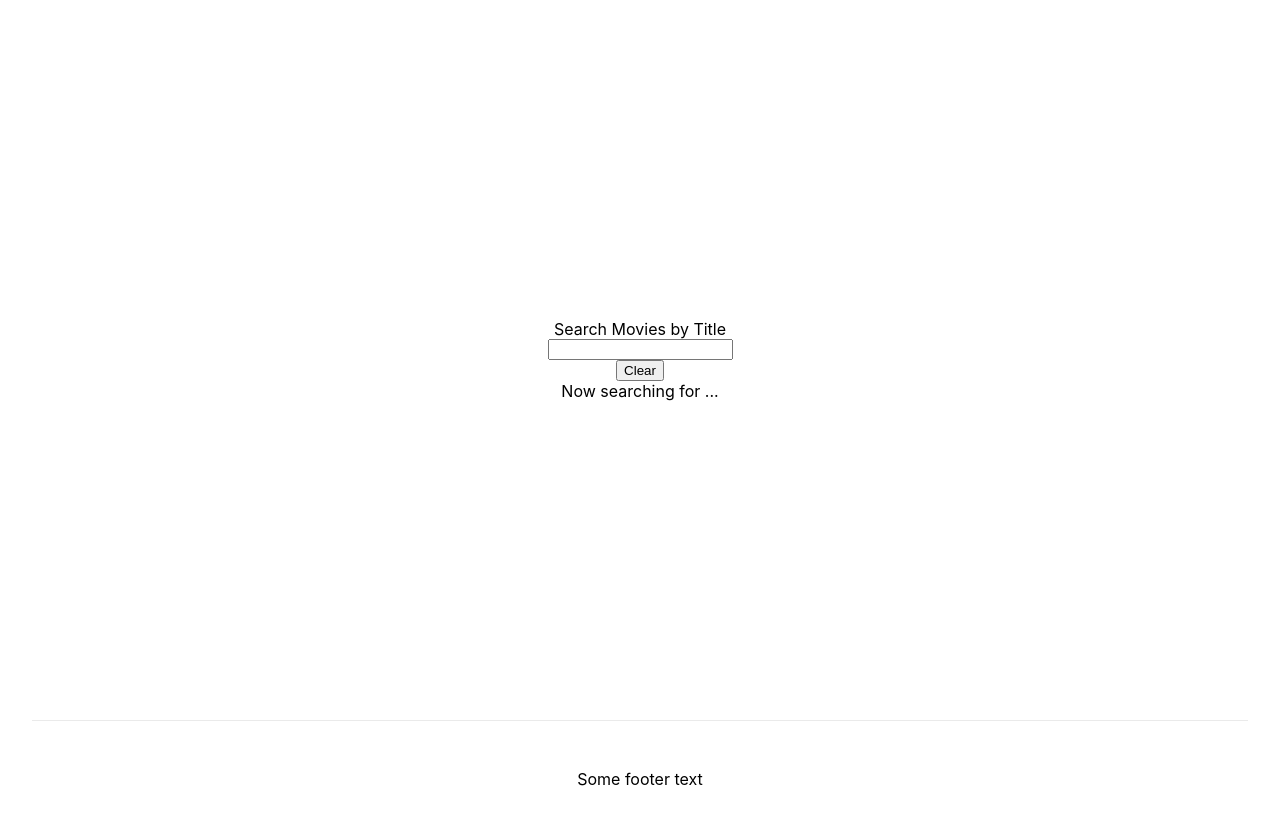
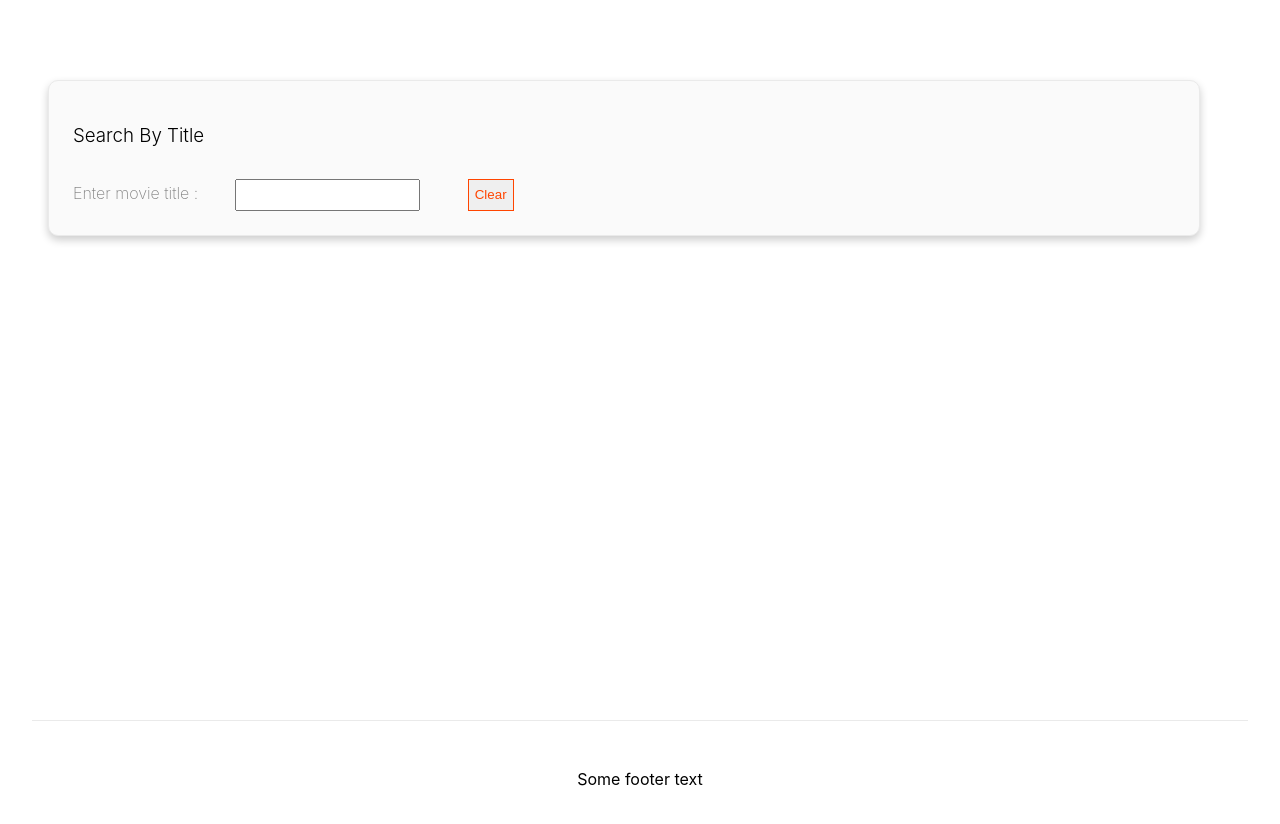
Before and after one commit to avimehenwal/omdb-app, a Next.js app in the folder web-omdb-app/: page / in a window 1280 px wide. Shown: the top 824 px of the page. Built offline with nearby package versions, Linux system fonts and the light colour scheme.

Commit message:
style: :bug: fix css

```diff
--- a/web-omdb-app/next.config.js
+++ b/web-omdb-app/next.config.js
@@ -1,4 +1,7 @@
 /** @type {import('next').NextConfig} */
 module.exports = {
   reactStrictMode: true,
+  images: {
+    domains: ['m.media-amazon.com'],
+  }
 }
--- a/web-omdb-app/omdb-app/GetMoviesByTitle.tsx
+++ b/web-omdb-app/omdb-app/GetMoviesByTitle.tsx
@@ -1,30 +1,68 @@
 import * as React from "react";
 import useSWR from "swr";
-import { fetcherCB } from "./common-network-service";
 import { IMovies, OmdbAPI } from "./omdb-api-service";
+import Image from 'next/image'
+import styles from '../styles/Home.module.css'
 
 type Props = {
   searchText: string | null,
-  // isEnabled?: boolean,
 }
 
 export const GetMoviesByTitle: React.FC<Props> = ({ searchText }) => {
 
-  const { data, error } = useSearchByTitle(searchText)
+  const { data, error, url } = useSearchByTitle(searchText)
 
   return (
-    <>
-      <h1>Movie List</h1>
-      <pre>{JSON.stringify(data, null, 4)}</pre>
+    <div className={styles.card2}>
+      <h3><strong>{data.totalResults && data.totalResults}</strong> Search Results</h3>
+      {data?.Search ? <MoviesList movies={data.Search} /> : <pre>{JSON.stringify(data, null, 4)}</pre>}
       <pre>{JSON.stringify(error, null, 4)}</pre>
-    </>
+    </div>
   )
 }
+
+export const MoviesList: React.FC<{ movies: IMovies[] }> = ({ movies }) => {
+  return (
+    <ul>
+      {
+        movies.map((movie: IMovies) => (
+          <li key={movie.imdbID}>
+            {/* <pre>{JSON.stringify(movie, null, 4)}</pre> */}
+            <div className={styles.flexContainer}>
+              {movie.Poster !== "N/A" && <Image
+                src={movie.Poster}
+                alt={movie.Title}
+                height="200px"
+                width="200px"
+              /> || (<Image
+                src="/default-image.png"
+                alt={movie.Title}
+                height="200px"
+                width="200px"
+              />)
+              }
+              <div className={styles.textContainer}>
+                <h2>{movie.Title}</h2>
+                <div className={styles.subText}>
+                  <span>{movie.Year}</span>
+                  {/* <span>{movie.Type}</span> */}
+                </div>
+              </div>
+            </div>
+          </li>
+        ))
+      }
+    </ul>
+  )
+}
+
+const fetcherCB = (url) => (
+  fetch(url).then((res) => res.json())
+)
 
 export const useSearchByTitle = (searchText: string | null) => {
   const apiRef = React.useRef(new OmdbAPI())
   const url = apiRef.current?.searchMovieByTitleURL(searchText)
   const { data, error } = useSWR(url, fetcherCB)
-
-  return { data, error }
+  return { data, error, url }
 }
--- a/web-omdb-app/omdb-app/app-config.ts
+++ b/web-omdb-app/omdb-app/app-config.ts
@@ -10,5 +10,6 @@ export const config = {
   },
   footer: {
     text: "Some footer text"
-  }
+  },
+  default_poster: "/default-image.png"
 }
--- a/web-omdb-app/pages/index.tsx
+++ b/web-omdb-app/pages/index.tsx
@@ -1,6 +1,5 @@
 import type { NextPage } from 'next'
 import Head from 'next/head'
-import Image from 'next/image'
 import styles from '../styles/Home.module.css'
 import { config } from '../omdb-app/app-config'
 import { GetMoviesByTitle } from '../omdb-app/GetMoviesByTitle'
@@ -8,7 +7,6 @@ import React from 'react'
 
 const Home: NextPage = () => {
   const [searchText, setSearchText] = React.useState<string | null>(null);
-  const inputRef = React.useRef<HTMLInputElement>(null)
 
   const handleSearchTerm = (event: React.ChangeEvent<HTMLInputElement>) => {
     setSearchText(event.target.value)
@@ -17,8 +15,6 @@ const Home: NextPage = () => {
   const handleReset = () => {
     setSearchText(null)
   }
-
-  console.log(searchText)
 
   return (
     <div className={styles.container}>
@@ -29,7 +25,9 @@ const Home: NextPage = () => {
       </Head>
 
       <main className={styles.main}>
-        <label>Search Movies by Title</label>
+        <div className={styles.card}>
+          <h3>Search By Title</h3>
+          <label>Enter movie title</label>
           <input
             type="text"
             name="movie-title"
@@ -38,20 +36,19 @@ const Home: NextPage = () => {
           />
           <input
             type="reset"
-          defaultValue="Reset"
             value="Clear"
             onClick={handleReset}
           />
-        <div>Now searching for ... {searchText}</div>
+        </div>
 
         {/* Null Safety */}
         {searchText && <GetMoviesByTitle searchText={searchText} />}
-      </main>
+      </main >
 
       <footer className={styles.footer}>
         <p>{config.footer.text}</p>
       </footer>
-    </div>
+    </div >
   )
 }
 
--- a/web-omdb-app/styles/Home.module.css
+++ b/web-omdb-app/styles/Home.module.css
@@ -5,9 +5,9 @@
 .main {
   min-height: 90vh;
   padding: 4rem 0;
-  flex: 1;
-  display: flex;
-  flex-direction: column;
+  /* flex: 1; */
+  /* display: flex; */
+  /* flex-direction: column; */
   justify-content: center;
   align-items: center;
 }
@@ -78,11 +78,14 @@
   padding: 1.5rem;
   text-align: left;
   color: inherit;
+  background: rgb(250, 250, 250);
   text-decoration: none;
   border: 1px solid #eaeaea;
   border-radius: 10px;
   transition: color 0.15s ease, border-color 0.15s ease;
-  max-width: 300px;
+  box-shadow: 0 4px 8px 0 rgb(0, 0, 0, 0.2);
+  max-width: 90vw;
+  transition: 0.3s;
 }
 
 .card:hover,
@@ -90,6 +93,22 @@
 .card:active {
   color: #0070f3;
   border-color: #0070f3;
+}
+
+.card2 {
+  margin: 1rem;
+  margin-top: 2rem;
+  padding: 1.5rem;
+  text-align: left;
+  color: inherit;
+  background: rgb(250, 250, 250);
+  text-decoration: none;
+  border: 1px solid #eaeaea;
+  border-radius: 10px;
+  transition: color 0.15s ease, border-color 0.15s ease;
+  box-shadow: 0 4px 8px 0 rgb(0, 0, 0, 0.2);
+  max-width: 90vw;
+  transition: 0.3s;
 }
 
 .card h2 {
@@ -114,3 +133,20 @@
     flex-direction: column;
   }
 }
+
+.flexContainer {
+  display: flex;
+  padding: 10px;
+  border: lightgrey solid 2px;
+  border-radius: 10px;
+  background: rgb(246, 246, 246);
+}
+
+.textContainer {
+  margin-left: 2rem;
+}
+
+.subText {
+  font-size: small;
+  color: grey;
+}
--- a/web-omdb-app/styles/globals.css
+++ b/web-omdb-app/styles/globals.css
@@ -1,4 +1,8 @@
 html,
+:root {
+  --primary: #0070f3;
+}
+
 body {
   padding: 0;
   margin: 0;
@@ -14,3 +18,56 @@ a {
 * {
   box-sizing: border-box;
 }
+
+ul {
+  list-style: none;
+}
+
+li {
+  margin-bottom: 2rem;
+
+  /* list-style-type: disc; */
+  /* margin-block-start: 10em; */
+  /* margin-block-end: 1em; */
+  margin-inline-start: -2em;
+  /* margin-inline-end: 0px; */
+  /* padding-inline-start: 40px; */
+}
+
+img {
+  border: black solid 2px;
+}
+
+label {
+  color: grey;
+  font-weight: 200;
+  padding-right: 2rem;
+}
+
+label:after {
+  content: " : ";
+}
+
+input {
+  height: 2rem;
+}
+
+input[type="text"] {
+  margin-right: 3rem;
+}
+
+input[type="reset"] {
+  color: orangered;
+  border: 1px solid orangered;
+  cursor: pointer;
+}
+
+input[type="text"]:focus {
+  border: 1px solid black;
+}
+
+h3,
+h2 {
+  font-weight: 300;
+  margin-bottom: 2rem;
+}
```
Also changed, not shown: web-omdb-app/pages/api/search.ts (added, +11 -0 lines), web-omdb-app/public/default-image.png (added). Lines whose indentation alone changed are shown as unchanged.
